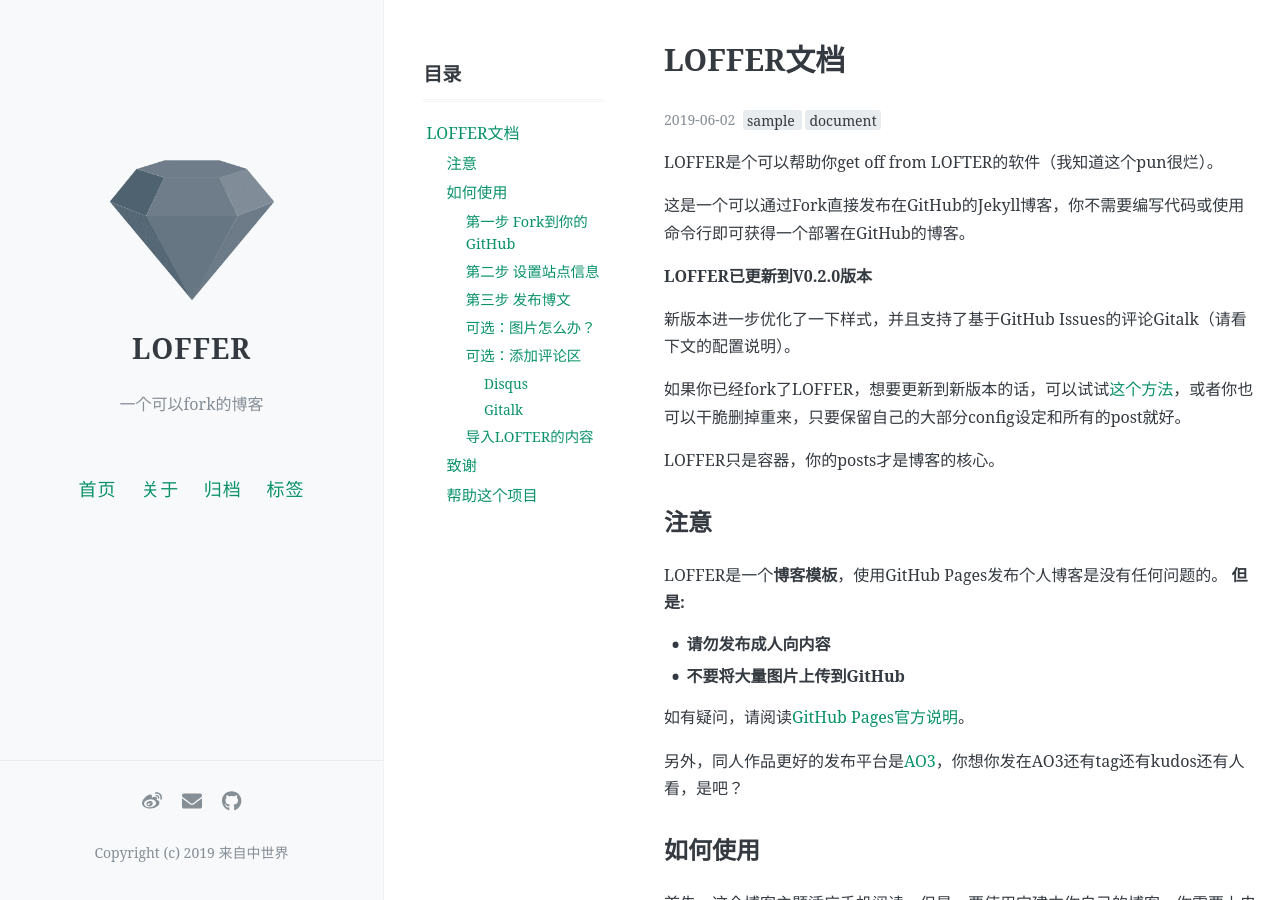
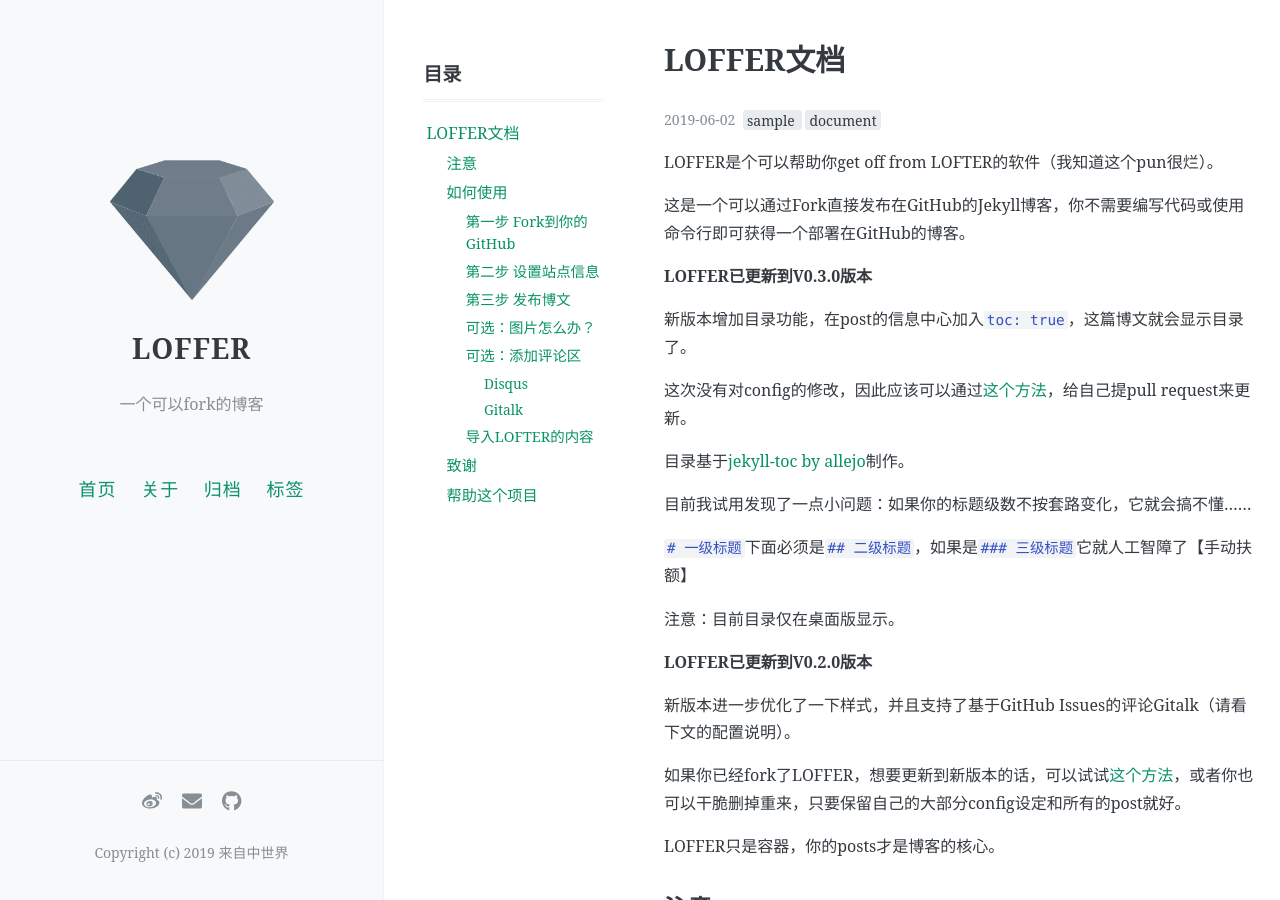
Before and after one commit to FromEndWorld/LOFFER, a Jekyll site: the page built from _posts/2019-06-02-document.md, in a window 1280 px wide and 900 px high. Built offline with Jekyll 4.4.1, drawn with Linux system fonts in a browser that asks for light colours; nearby versions of some CDN libraries; comment, search, counter and statistics services are not loaded.

Commit message:
Update 2019-06-02-document.md

```diff
--- a/_posts/2019-06-02-document.md
+++ b/_posts/2019-06-02-document.md
@@ -11,6 +11,21 @@
 LOFFER是个可以帮助你get off from LOFTER的软件（我知道这个pun很烂）。
 
 这是一个可以通过Fork直接发布在GitHub的Jekyll博客，你不需要编写代码或使用命令行即可获得一个部署在GitHub的博客。
+
+**LOFFER已更新到V0.3.0版本**
+
+新版本增加目录功能，在post的信息中心加入`toc: true`，这篇博文就会显示目录了。
+
+这次没有对config的修改，因此应该可以通过[这个方法](https://github.com/KirstieJane/STEMMRoleModels/wiki/Syncing-your-fork-to-the-original-repository-via-the-browser)，给自己提pull request来更新。
+
+目录基于[jekyll-toc by allejo](https://github.com/allejo/jekyll-toc)制作。
+
+目前我试用发现了一点小问题：如果你的标题级数不按套路变化，它就会搞不懂……
+
+`# 一级标题`下面必须是`## 二级标题`，如果是`### 三级标题`它就人工智障了【手动扶额】
+
+注意：目前目录仅在桌面版显示。
+
 
 **LOFFER已更新到V0.2.0版本**
 
```
